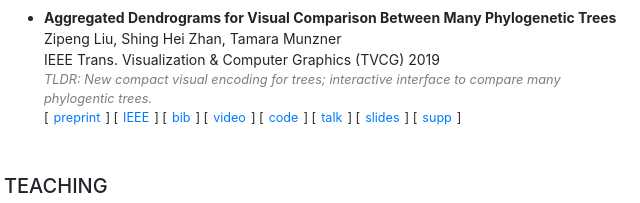
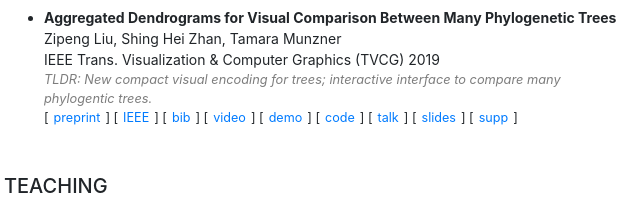
Before and after one commit to zipengliu/zipengliu.github.io, a plain HTML site: page index.html in a window 1280 px wide. Shown: the part 993-1196 px from the top of the page, 466-1106 px from the left. Drawn offline with Linux system fonts and the light colour scheme.

Commit message:
update demo link

```diff
--- a/index.html
+++ b/index.html
@@ -254,6 +254,7 @@
                             [<a href="https://ieeexplore.ieee.org/document/8636969" target=”_blank”>IEEE</a>]
                             [<a href="pubs/adview/adview.bib">bib</a>]
                             [<a href="https://youtu.be/2SLcz7KNLJw" target=”_blank”>video</a>]
+                            [<a href="http://phylo-adview.site/" target=”_blank”>demo</a>]
                             [<a href="https://github.com/zipengliu/adview" target=”_blank”>code</a>]
                             [<a href="https://vimeo.com/374978467" target=”_blank”>talk</a>]
                             [<a href="http://www.cs.ubc.ca/labs/imager/tr/2019/adview/2019-10-24-infovis-talk.pptx">slides</a>]
```
